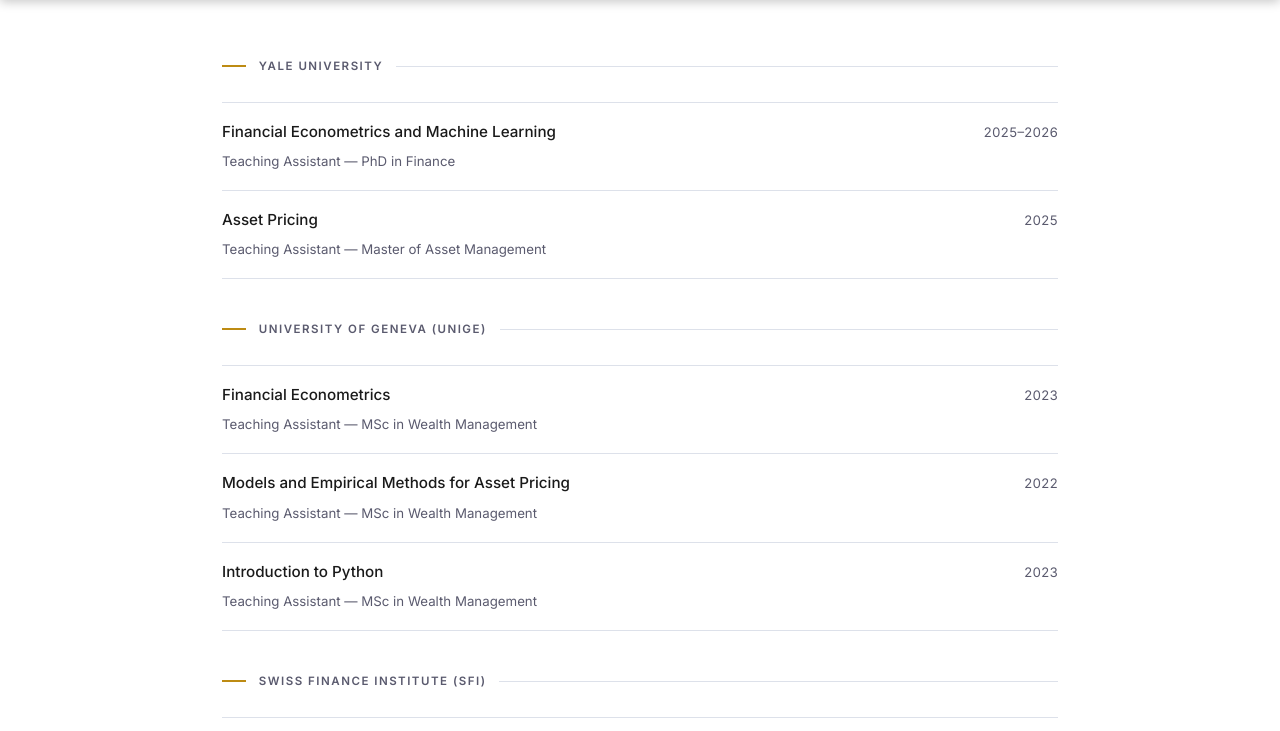
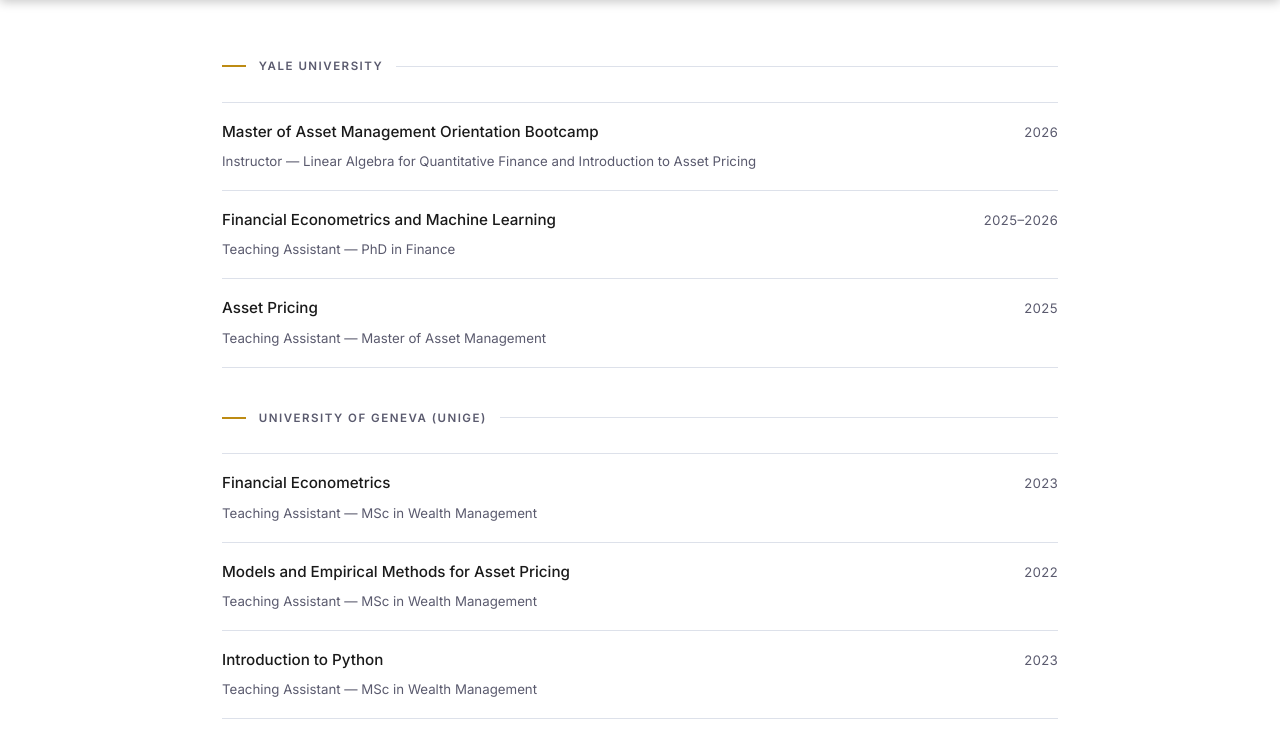
Before and after one commit to pourmohammadimohammad/pourmohammadimohammad.github.io, a plain HTML site: page teaching.html in a window 1280 px wide. Shown: the part 57-788 px from the top of the page. Drawn offline with Linux system fonts and the light colour scheme.

Commit message:
Add Wolfe conference and Yale bootcamp

```diff
--- a/teaching.html
+++ b/teaching.html
@@ -40,6 +40,13 @@
 <main>
   <h2 class="section-title">Yale University</h2>
   <ul class="entry-list">
+    <li>
+      <div>
+        <span class="entry-title">Master of Asset Management Orientation Bootcamp</span>
+        <span class="entry-sub">Instructor &mdash; Linear Algebra for Quantitative Finance and Introduction to Asset Pricing</span>
+      </div>
+      <span class="entry-meta">2026</span>
+    </li>
     <li>
       <div>
         <span class="entry-title">Financial Econometrics and Machine Learning</span>
```
Also changed, not shown: presentations.html (+1 -1 lines), 2 other files.
